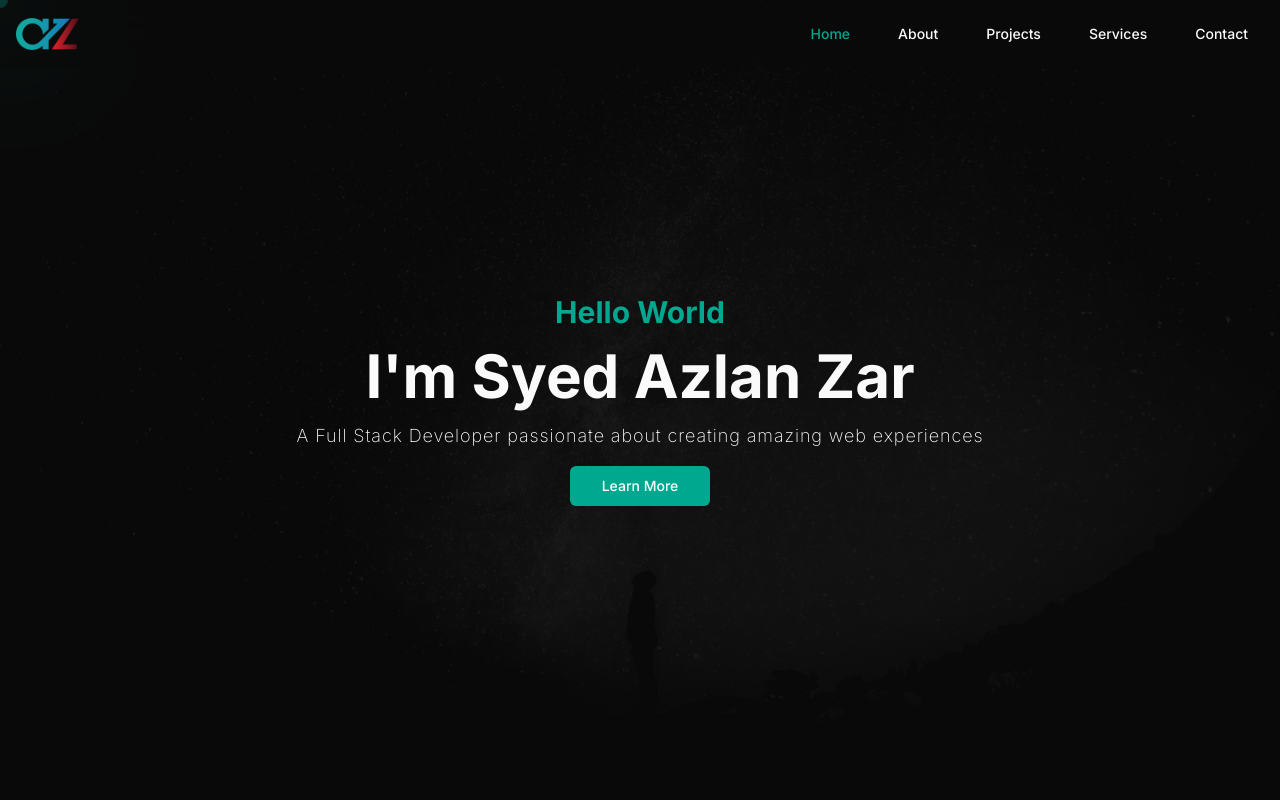
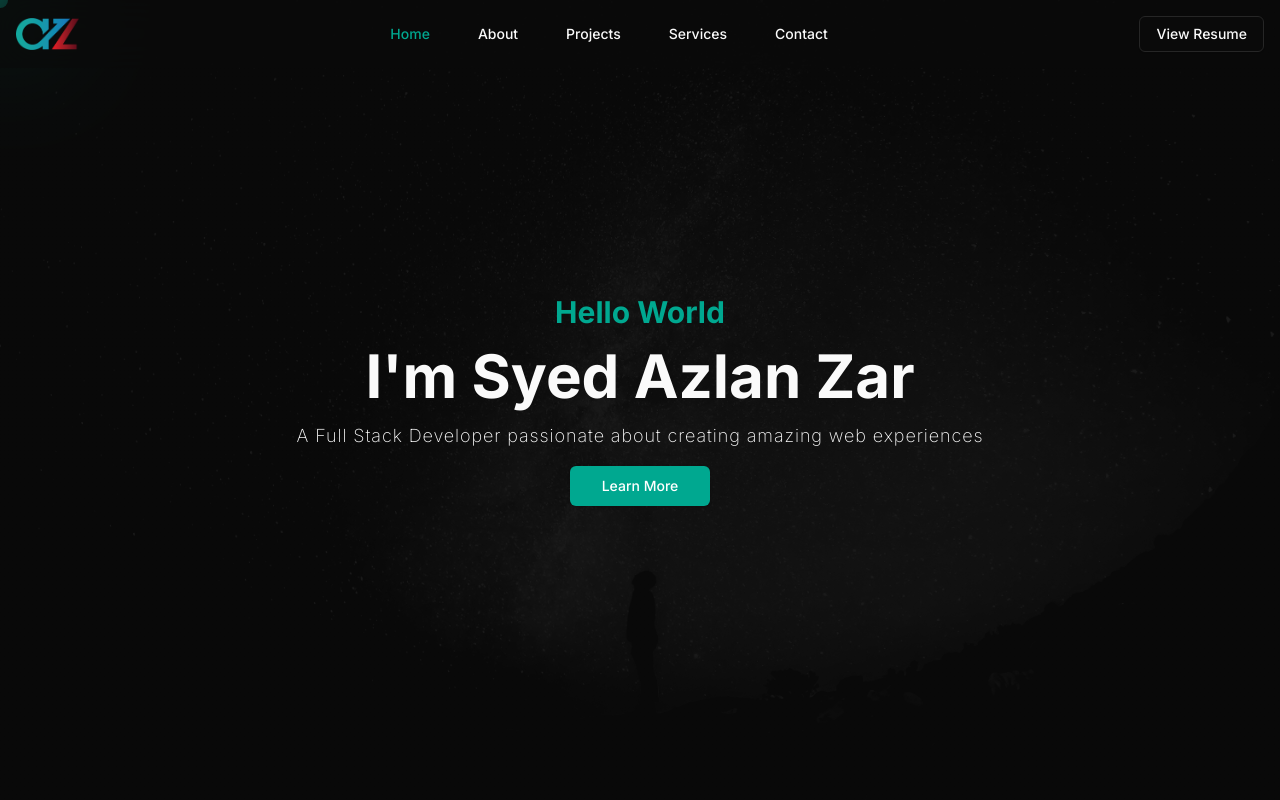
Before and after one commit to SyedAzlanzar/saz-portfolio, a Next.js app: page / in a window 1280 px wide. Shown: the top 800 px of the page. Built offline with nearby package versions, Linux system fonts and the light colour scheme.

Commit message:
`refactor`: update resume link in Navbar component

```diff
--- a/src/components/Navbar.tsx
+++ b/src/components/Navbar.tsx
@@ -83,9 +83,9 @@ const Navbar = () => {
               )
             )}
           </div>
-          {/* <Link href={"/assets/resume.pdf"} target="_blank">
+          <Link href={"/assets/resume.pdf"} target="_blank">
             <Button variant="outline">View Resume</Button>
-          </Link> */}
+          </Link>
         </div>
       </motion.nav>
 
```
Also changed, not shown: 1 other file (tests, documents, lock files or other folders).
